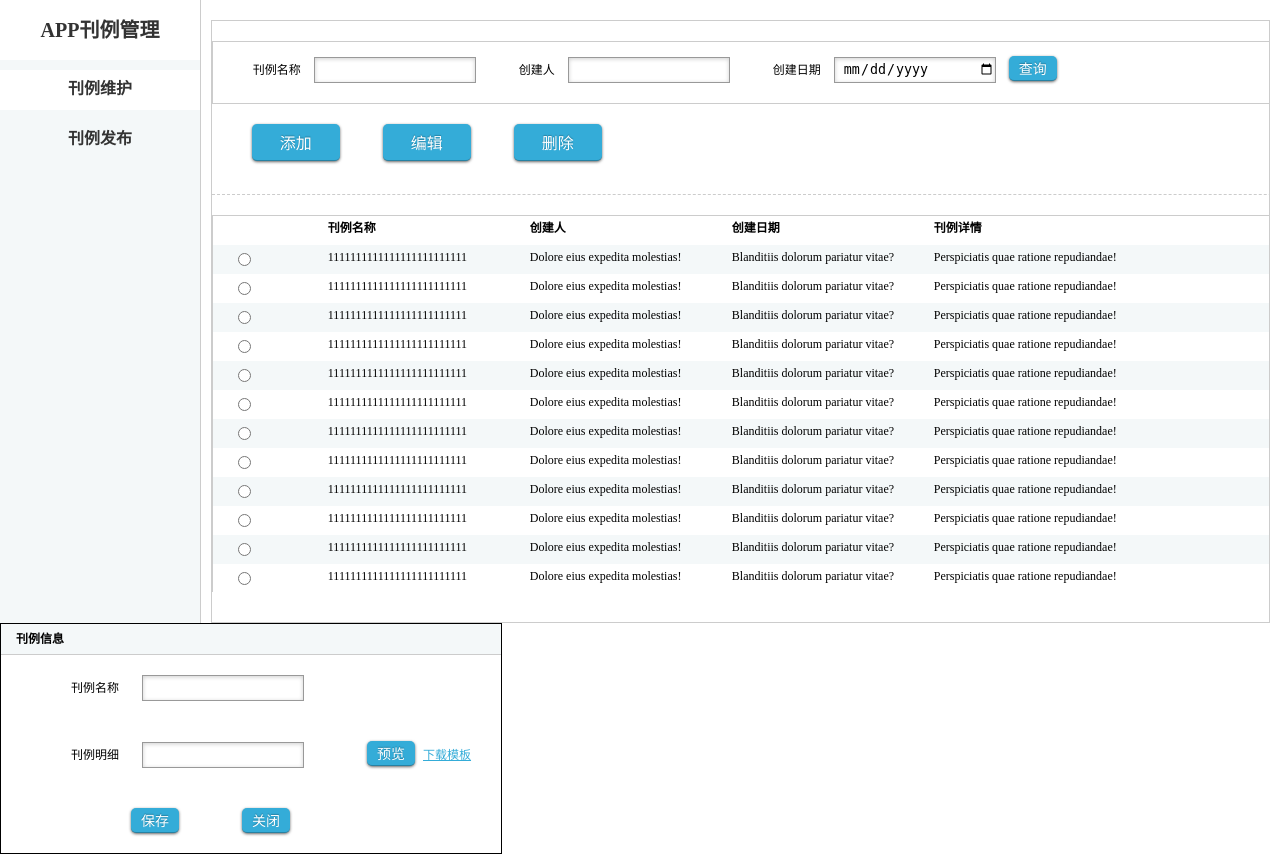
After one commit to lilinchun1/gas_station_erp, a PHP site: page /qdAdmin/Tpl/management/maintain_index.html in a window 1280 px wide. The commit adds this page. Run offline with PHP 8.4, Linux system fonts and the light colour scheme.

```diff
--- a/Public/css/configuration.css
+++ b/Public/css/configuration.css
@@ -646,3 +646,9 @@ a, .alert-btn, .role-control-btn, .alert-btn2, .org-right-btns .area-btn, .index
     text-align: center; }
   .device-point-pic span img {
     width: 100%; }
+
+/*app刊例维护*/
+.maintain-download {
+  padding-left: 5px;
+  color: #34acd8;
+  text-decoration: underline; }
--- a/Public/sass/configuration.scss
+++ b/Public/sass/configuration.scss
@@ -602,3 +602,9 @@ $min-width-kuang:1200px;
           width: 100%;}
     }
 }
+
+/*app刊例维护*/
+.maintain-download{
+  padding-left: 5px;
+  color: $font-h-color;
+  text-decoration: underline;}
--- /dev/null
+++ b/Tpl/management/maintain_index.html
@@ -0,0 +1,233 @@
+<!doctype html>
+<html lang="zh-CN">
+<head>
+    <meta charset="UTF-8">
+    <title>网点信息</title>
+    <link rel="stylesheet" href="../../Public/css/configuration.css"/>
+    <script type="text/javascript" src="../../Public/js/jquery-1.6.1.js"></script>
+    <script type="text/javascript" src="../../Public/js/jquery.SuperSlide.2.1.1.js"></script>
+    <link rel="stylesheet" href="__PUBLIC__/css/configuration.css"/>
+    <script type="text/javascript" src="__PUBLIC__/js/jquery-1.6.1.js"></script>
+    <script type="text/javascript" src="__PUBLIC__/js/jquery.SuperSlide.2.1.1.js"></script>
+</head>
+<body>
+<include file="./Tpl/include/pb-head.html" />
+<div id="container">
+<div class="left">
+    <ul class="aside-nav">
+        <li class="aside-nav-nth1"><a href="">APP刊例管理</a></li>
+        <li class="active"><a href=""><input  type="button"  value="刊例维护" ></a></li>
+        <li><a href=""><input type="button" class="" value="刊例发布" ></a></li>
+
+    </ul>
+</div>
+<div class="right">
+    <div class="right-con">
+        <div class="org-right-con">
+            <div class="role-control" id="j-fixed-top">
+        <div class="role-inquire channel-index-btns">
+            <form action="">
+                <p>
+                    <label for="channel-org-name" class="">刊例名称</label>
+                    <input type="text" name="" id="channel-org-name" class="input-org-info"/>
+                    <label for="maintain-create-people" class="">创建人</label>
+                   <input type="text" name="" id="maintain-create-people" class="input-org-info"/>
+                    <label for="maintain-create-date" class="">创建日期</label>
+                    <input type="date" name="" id="maintain-create-date" class="input-org-info"/>
+                    <button type="button" class="role-control-btn">查询</button>
+                </p>
+            </form>
+        </div>
+        <div class="org-right-btns">
+            <form action="">
+                <button type="button" class="area-btn">添加</button>
+                <button type="button" class="area-btn">编辑</button>
+                <button type="button" class="area-btn">删除</button>
+
+            </form>
+        </div>
+    </div>
+             <div class="role-table">
+        <div class="bd over-h-y">
+            <ul class="role-table-list">
+                <li>
+                    <span class="span-1"></span>
+                    <span class="span-2"><b>刊例名称</b></span>
+                    <span class="span-2"><b>创建人</b></span>
+                    <span class="span-2"><b>创建日期</b></span>
+                    <span class="span-3"><b>刊例详情</b></span>
+
+                </li>
+                <li>
+                    <span class="span-1"><input type="radio" name="role-info" id="" class="role-table-radio"/></span>
+                    <span class="span-2" title="#">1111111111111111111111111</span>
+                    <span class="span-2" title="#">Dolore eius expedita molestias!</span>
+                    <span class="span-2" title="#">Blanditiis dolorum pariatur vitae?</span>
+                    <span class="span-3" title="#">Perspiciatis quae ratione repudiandae!</span>
+                </li>
+                <li>
+                    <span class="span-1"><input type="radio" name="role-info" id="" class="role-table-radio"/></span>
+                    <span class="span-2" title="#">1111111111111111111111111</span>
+                    <span class="span-2" title="#">Dolore eius expedita molestias!</span>
+                    <span class="span-2" title="#">Blanditiis dolorum pariatur vitae?</span>
+                    <span class="span-3" title="#">Perspiciatis quae ratione repudiandae!</span>
+                </li>
+                <li>
+                    <span class="span-1"><input type="radio" name="role-info" id="" class="role-table-radio"/></span>
+                    <span class="span-2" title="#">1111111111111111111111111</span>
+                    <span class="span-2" title="#">Dolore eius expedita molestias!</span>
+                    <span class="span-2" title="#">Blanditiis dolorum pariatur vitae?</span>
+                    <span class="span-3" title="#">Perspiciatis quae ratione repudiandae!</span>
+                </li>
+                <li>
+                    <span class="span-1"><input type="radio" name="role-info" id="" class="role-table-radio"/></span>
+                    <span class="span-2" title="#">1111111111111111111111111</span>
+                    <span class="span-2" title="#">Dolore eius expedita molestias!</span>
+                    <span class="span-2" title="#">Blanditiis dolorum pariatur vitae?</span>
+                    <span class="span-3" title="#">Perspiciatis quae ratione repudiandae!</span>
+                </li>
+                <li>
+                    <span class="span-1"><input type="radio" name="role-info" id="" class="role-table-radio"/></span>
+                    <span class="span-2" title="#">1111111111111111111111111</span>
+                    <span class="span-2" title="#">Dolore eius expedita molestias!</span>
+                    <span class="span-2" title="#">Blanditiis dolorum pariatur vitae?</span>
+                    <span class="span-3" title="#">Perspiciatis quae ratione repudiandae!</span>
+                </li>
+                <li>
+                    <span class="span-1"><input type="radio" name="role-info" id="" class="role-table-radio"/></span>
+                    <span class="span-2" title="#">1111111111111111111111111</span>
+                    <span class="span-2" title="#">Dolore eius expedita molestias!</span>
+                    <span class="span-2" title="#">Blanditiis dolorum pariatur vitae?</span>
+                    <span class="span-3" title="#">Perspiciatis quae ratione repudiandae!</span>
+                </li>
+                <li>
+                    <span class="span-1"><input type="radio" name="role-info" id="" class="role-table-radio"/></span>
+                    <span class="span-2" title="#">1111111111111111111111111</span>
+                    <span class="span-2" title="#">Dolore eius expedita molestias!</span>
+                    <span class="span-2" title="#">Blanditiis dolorum pariatur vitae?</span>
+                    <span class="span-3" title="#">Perspiciatis quae ratione repudiandae!</span>
+                </li>
+                <li>
+                    <span class="span-1"><input type="radio" name="role-info" id="" class="role-table-radio"/></span>
+                    <span class="span-2" title="#">1111111111111111111111111</span>
+                    <span class="span-2" title="#">Dolore eius expedita molestias!</span>
+                    <span class="span-2" title="#">Blanditiis dolorum pariatur vitae?</span>
+                    <span class="span-3" title="#">Perspiciatis quae ratione repudiandae!</span>
+                </li>
+                <li>
+                    <span class="span-1"><input type="radio" name="role-info" id="" class="role-table-radio"/></span>
+                    <span class="span-2" title="#">1111111111111111111111111</span>
+                    <span class="span-2" title="#">Dolore eius expedita molestias!</span>
+                    <span class="span-2" title="#">Blanditiis dolorum pariatur vitae?</span>
+                    <span class="span-3" title="#">Perspiciatis quae ratione repudiandae!</span>
+                </li>
+                <li>
+                    <span class="span-1"><input type="radio" name="role-info" id="" class="role-table-radio"/></span>
+                    <span class="span-2" title="#">1111111111111111111111111</span>
+                    <span class="span-2" title="#">Dolore eius expedita molestias!</span>
+                    <span class="span-2" title="#">Blanditiis dolorum pariatur vitae?</span>
+                    <span class="span-3" title="#">Perspiciatis quae ratione repudiandae!</span>
+                </li>
+                <li>
+                    <span class="span-1"><input type="radio" name="role-info" id="" class="role-table-radio"/></span>
+                    <span class="span-2" title="#">1111111111111111111111111</span>
+                    <span class="span-2" title="#">Dolore eius expedita molestias!</span>
+                    <span class="span-2" title="#">Blanditiis dolorum pariatur vitae?</span>
+                    <span class="span-3" title="#">Perspiciatis quae ratione repudiandae!</span>
+                </li>
+                <li>
+                    <span class="span-1"><input type="radio" name="role-info" id="" class="role-table-radio"/></span>
+                    <span class="span-2" title="#">1111111111111111111111111</span>
+                    <span class="span-2" title="#">Dolore eius expedita molestias!</span>
+                    <span class="span-2" title="#">Blanditiis dolorum pariatur vitae?</span>
+                    <span class="span-3" title="#">Perspiciatis quae ratione repudiandae!</span>
+                </li>
+                <li>
+                    <span class="span-1"><input type="radio" name="role-info" id="" class="role-table-radio"/></span>
+                    <span class="span-2" title="#">1111111111111111111111111</span>
+                    <span class="span-2" title="#">Dolore eius expedita molestias!</span>
+                    <span class="span-2" title="#">Blanditiis dolorum pariatur vitae?</span>
+                    <span class="span-3" title="#">Perspiciatis quae ratione repudiandae!</span>
+                </li>
+                <li>
+                    <span class="span-1"><input type="radio" name="role-info" id="" class="role-table-radio"/></span>
+                    <span class="span-2" title="#">1111111111111111111111111</span>
+                    <span class="span-2" title="#">Dolore eius expedita molestias!</span>
+                    <span class="span-2" title="#">Blanditiis dolorum pariatur vitae?</span>
+                    <span class="span-3" title="#">Perspiciatis quae ratione repudiandae!</span>
+                </li>
+                <li>
+                    <span class="span-1"><input type="radio" name="role-info" id="" class="role-table-radio"/></span>
+                    <span class="span-2" title="#">1111111111111111111111111</span>
+                    <span class="span-2" title="#">Dolore eius expedita molestias!</span>
+                    <span class="span-2" title="#">Blanditiis dolorum pariatur vitae?</span>
+                    <span class="span-3" title="#">Perspiciatis quae ratione repudiandae!</span>
+                </li>
+                <li>
+                    <span class="span-1"><input type="radio" name="role-info" id="" class="role-table-radio"/></span>
+                    <span class="span-2" title="#">1111111111111111111111111</span>
+                    <span class="span-2" title="#">Dolore eius expedita molestias!</span>
+                    <span class="span-2" title="#">Blanditiis dolorum pariatur vitae?</span>
+                    <span class="span-3" title="#">Perspiciatis quae ratione repudiandae!</span>
+                </li>
+                <li>
+                    <span class="span-1"><input type="radio" name="role-info" id="" class="role-table-radio"/></span>
+                    <span class="span-2" title="#">1111111111111111111111111</span>
+                    <span class="span-2" title="#">Dolore eius expedita molestias!</span>
+                    <span class="span-2" title="#">Blanditiis dolorum pariatur vitae?</span>
+                    <span class="span-3" title="#">Perspiciatis quae ratione repudiandae!</span>
+                </li>
+                <li>
+                    <span class="span-1"><input type="radio" name="role-info" id="" class="role-table-radio"/></span>
+                    <span class="span-2" title="#">1111111111111111111111111</span>
+                    <span class="span-2" title="#">Dolore eius expedita molestias!</span>
+                    <span class="span-2" title="#">Blanditiis dolorum pariatur vitae?</span>
+                    <span class="span-3" title="#">Perspiciatis quae ratione repudiandae!</span>
+                </li>
+            </ul>
+        </div>
+    </div>
+    </div>
+    </div>
+</div>
+</div>
+<include file="./Tpl/include/pb-foot.html" />
+<div class="alert-role-add">
+    <h3>刊例信息</h3>
+    <div class="alert-user-add-con">
+        <form action="">
+
+            <p>
+                <label for="maintain-addname" class="role-lab">刊例名称</label>
+                <input type="text" name="addname" id="maintain-addname" class="input-role-name"/>
+            </p>
+            <p>
+                <label for="maintain-xx" class="role-lab">刊例明细</label>
+                <input type="text" name="addname" id="maintain-xx" class="input-role-name"/>
+                <button type="button" class="alert-btn2">预览</button>
+                <a class="maintain-download" href="">下载模板</a>
+            </p>
+
+            <p>
+                <button type="button" class="alert-btn2">保存</button>
+                <button type="button" class="alert-btn2">关闭</button>
+            </p>
+        </form>
+    </div>
+</div>
+
+<script>
+    window.onscroll=function(){
+        var scrollTop=document.documentElement.scrollTop||document.body.scrollTop;
+        var fixDiv=document.getElementById('j-fixed-top');
+        if(scrollTop>=300){
+            fixDiv.style.position='fixed';
+            fixDiv.style.top='0px';
+        }else if(scrollTop<=299){
+            fixDiv.style.position='static';
+        }
+    }
+</script>
+<script type="text/javascript">jQuery(".role-table").slide();</script>
+</body>
+</html>
```
Also changed, not shown: Tpl/channel/channel_index.html (+5 -4 lines), Tpl/channel/device_index.html (+9 -13 lines), Tpl/channel/place_index.html (+6 -4 lines), Tpl/configuration/org_index.html (+212 -28 lines), Tpl/include/pb-foot.html (+29 -5 lines), Tpl/include/pb-head.html (+6 -1 lines), Tpl/management/issue_index.html (added, +115 -0 lines), 6 other files.
